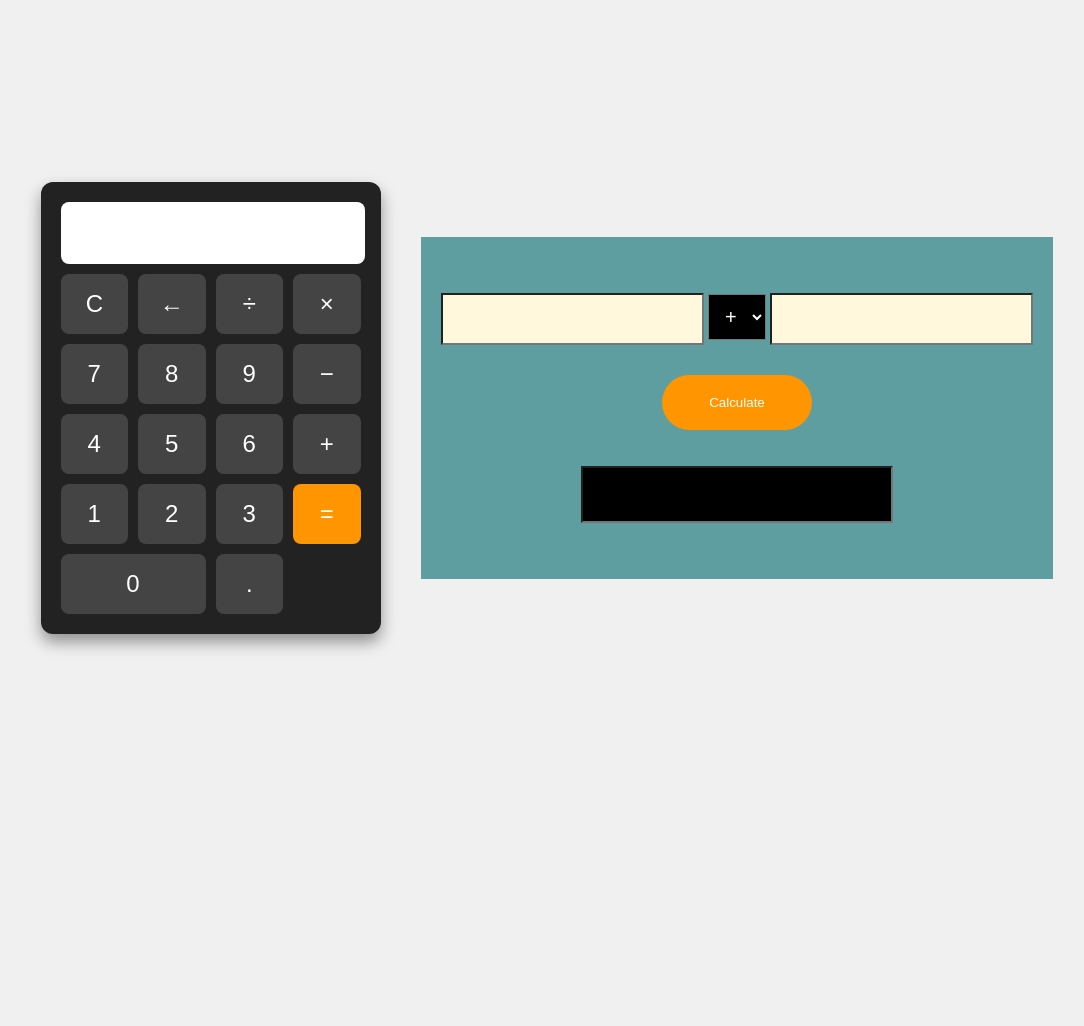
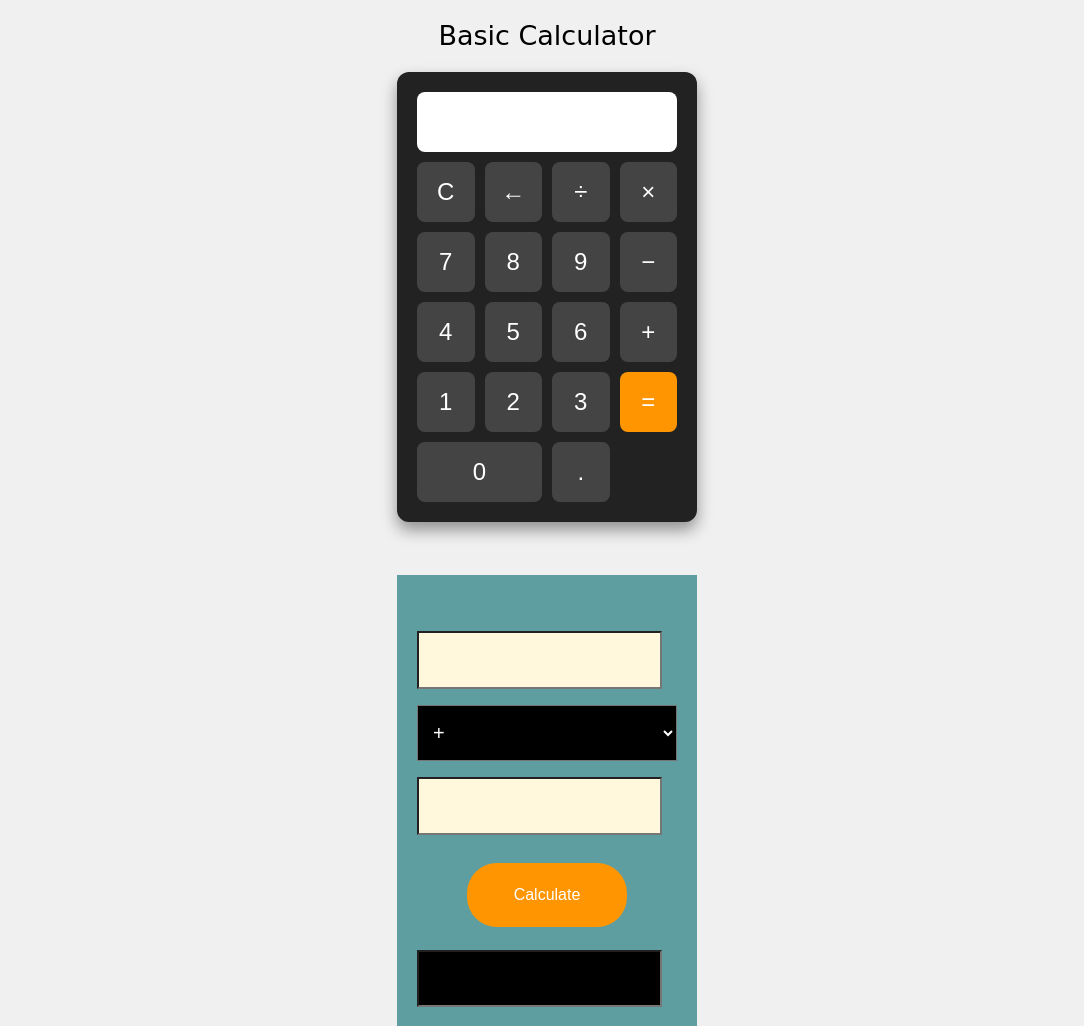
Before and after one commit to 1999nitu/Calculator_using_HTML_CSS_JS, a plain HTML site: page index.html in a window 1280 px wide. Shown: the top 1026 px of the page, without its empty margins (93-1177 px from the left). Before the commit the page ends 816 px from the top, so only its background shows below. Drawn offline with nearby package versions, Linux system fonts and the light colour scheme.

Commit message:
new pushed code

```diff
--- a/index.html
+++ b/index.html
@@ -6,16 +6,18 @@
     <meta charset="UTF-8" />
     <meta name="viewport" content="width=device-width, initial-scale=1.0" />
     <title>Calculator</title>
+    <link href="https://cdn.jsdelivr.net/npm/bootstrap@5.3.3/dist/css/bootstrap.min.css" rel="stylesheet">
+    <script src="https://cdn.jsdelivr.net/npm/bootstrap@5.3.3/dist/js/bootstrap.bundle.min.js"></script>
     <style>
         /* style.css */
         body {
             background-color: #f0f0f0;
             font-family: sans-serif;
-            display: flex;
+            /* display: flex;
             justify-content: center;
             align-items: center;
             height: 100vh;
-            gap: 40px;
+            gap: 40px; */
         }
 
         .calculator {
@@ -24,6 +26,10 @@
             border-radius: 12px;
             box-shadow: 0 8px 16px rgba(0, 0, 0, 0.4);
             width: 300px;
+            display: flex;
+            justify-content: center;
+            flex-direction: column;
+            margin: auto;
         }
 
         .display {
@@ -71,25 +77,37 @@
     </style>
     <style>
         input#first {
-            padding: 15px 20px;
+            /* padding: 15px 20px; */
             background-color: cornsilk;
             font-size: 16px;
             font-weight: 800;
         }
 
         input#second {
-            padding: 15px 20px;
+            /* padding: 15px 20px; */
             background-color: cornsilk;
             font-size: 16px;
             font-weight: 800;
+            color: black;
         }
 
         select#operator {
-            padding: 10px 12px;
+            /* padding: 10px 12px; */
             background-color: black;
             color: white;
             font-size: 20px;
+            padding: 15px 11px;
+            margin-bottom: 16px;
         }
+
+        .\32 nd-in input {
+            background-color: black;
+            color: white;
+            font-size: 20px;
+            padding: 15px 11px;
+            margin-bottom: 16px;
+        }
+
 
         button.btn-cal {
             background-color: #ff9500;
@@ -106,30 +124,58 @@
 
         input#result {
             padding: 15px 20px;
-            background-color: cornsilk;
-            font-size: 16px;
+            background-color: black;
+            font-size: 15px;
             font-weight: 800;
+            color: white;
         }
 
-        input#result {
-            padding: 15px 20px;
+        .Answer-in {
+            margin-top: 23px;
+        }
+
+        .Answer-in input {
             background-color: black;
             color: white;
-            font-weight: 800;
-            font-size: 20px;
-            text-align: center;
-            display: flex;
-            margin: auto;
+            font-size: 15px;
+            padding: 15px 11px;
+            margin-bottom: 16px;
         }
+
         .basic-calculator {
             background-color: cadetblue;
             padding: 56px 20px;
+            width: 300px;
+            justify-content: center;
+            display: flex;
+            margin: auto;
+            flex-direction: column;
+            margin-top: 53px;
+        }
+
+        .\31 st-in input {
+            padding: 15px 11px;
+            margin-bottom: 16px;
+        }
+
+        .main-heading h1 {
+            text-align: center;
+            margin: 20px 10px;
+            font-size: 27px;
+            color: black;
+            font-family: cursive;
         }
     </style>
 </head>
 
 <body>
-
+    <div class="main-both">
+        <div class="main-heading">
+            <h1>Basic Calculator</h1>
+        </div>
+        <div class="container">
+            <div class="row">
+                <div class="col-lg-12">
                     <div class="calculator">
                         <input type="text" class="display" id="display" disabled />
 
@@ -158,22 +204,40 @@
                             <button class="btn" onclick="appendNumber('.')">.</button>
                         </div>
                     </div>
+                </div>
+                <div class="col-lg-12">
                     <div class="basic-calculator">
+                        <div class="1st-in">
                             <input type="number" id="first" class="first" name="first" />
+                        </div>
+
                         <select id="operator">
                             <option value="+">+</option>
                             <option value="-">-</option>
                             <option value="*">*</option>
                             <option value="/">/</option>
                         </select>
+
+                        <div class="2nd-in">
                             <input type="number" id="second" class="second" name="second" />
-        <br />
-        <br />
+                        </div>
+                        <div class="cal-btn-main">
                             <button onclick="cal()" class="btn-cal">Calculate</button>
-        <br />
-        <br />
+                        </div>
+
+
+                        <div class="Answer-in">
                             <input type="text" name="" id="result" readonly="" />
                         </div>
+
+                    </div>
+                </div>
+            </div>
+        </div>
+
+
+    </div>
+
 
     <script>
         // script.js
```
Lines whose indentation alone changed are shown as unchanged.
